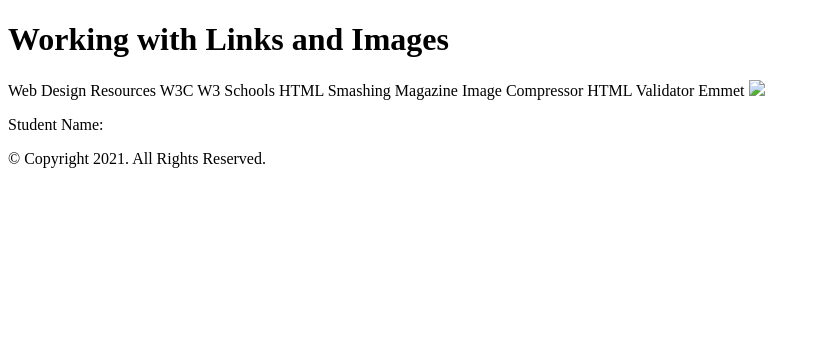
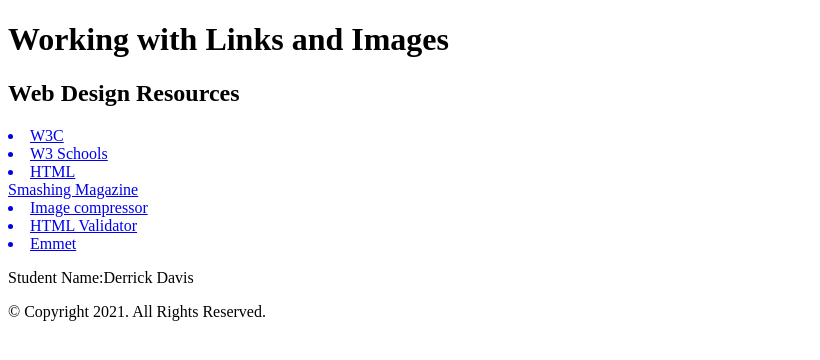
Before and after one commit to ItzNotDD3/Ch3-Analyze-apply-extend, a plain HTML site: page analyze/analyze03.html in a window 1280 px wide. Shown: the whole page, without its empty margins (0-820 px from the left). Drawn offline with Linux system fonts and the light colour scheme.

Commit message:
Update analyze03.html

```diff
--- a/analyze/analyze03.html
+++ b/analyze/analyze03.html
@@ -13,24 +13,24 @@
 
 	<header>
 		<h1>Working with Links and Images</h1>
+		<h2>	Web Design Resources</h2>
+
 	</header>
 
 	<main>
-
-	Web Design Resources
-	W3C
-	W3 Schools
-	HTML
-	Smashing Magazine
-	Image Compressor
-	HTML Validator
-	Emmet
-	<img src="html5">
+<a href="https://www.w3.org"><li>W3C</li></a>
+<a href="https://www.w3schools.com"><li>W3 Schools</li></a>
+<a href="https://www.html.com"><li>HTML</li></a>
+<a href="https://www.smashingmagazine.com><li>Smashing Magazine</li></a>
+<a href="https://www.imagecompressor.com"><li>Image compressor</li></a>
+<a href="https://www.validator.w3.org"><li>HTML Validator</li></a>
+<a href="https://www.emmet.io"><li>Emmet</li></a>
+<ul style="list-style-type disc">
 
 	</main>
 
 	<footer>
-		<p>Student Name: </p>
+		<p>Student Name:Derrick Davis </p>
 		<p>&copy; Copyright 2021. All Rights Reserved.</p>
 	</footer>
 
```
